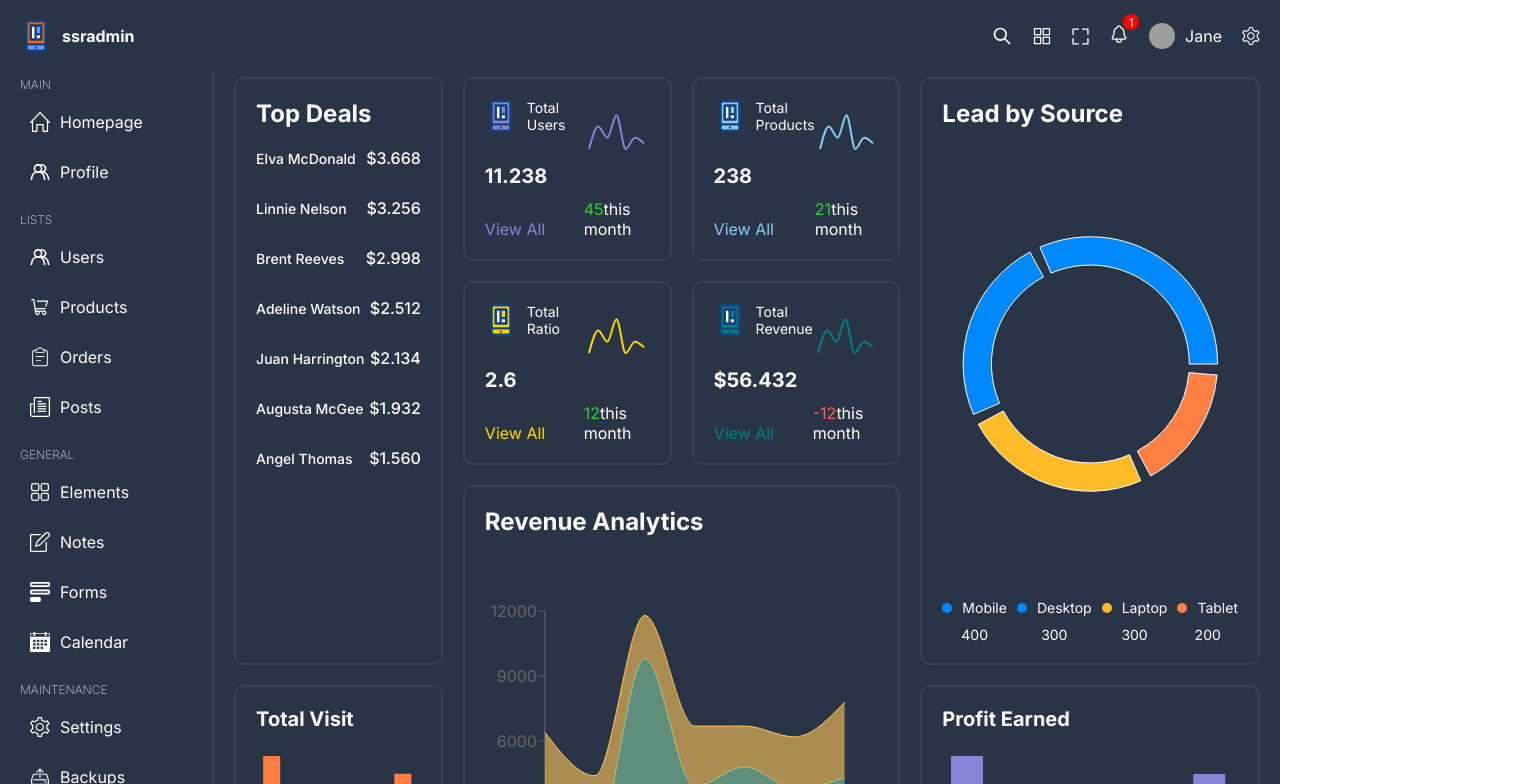
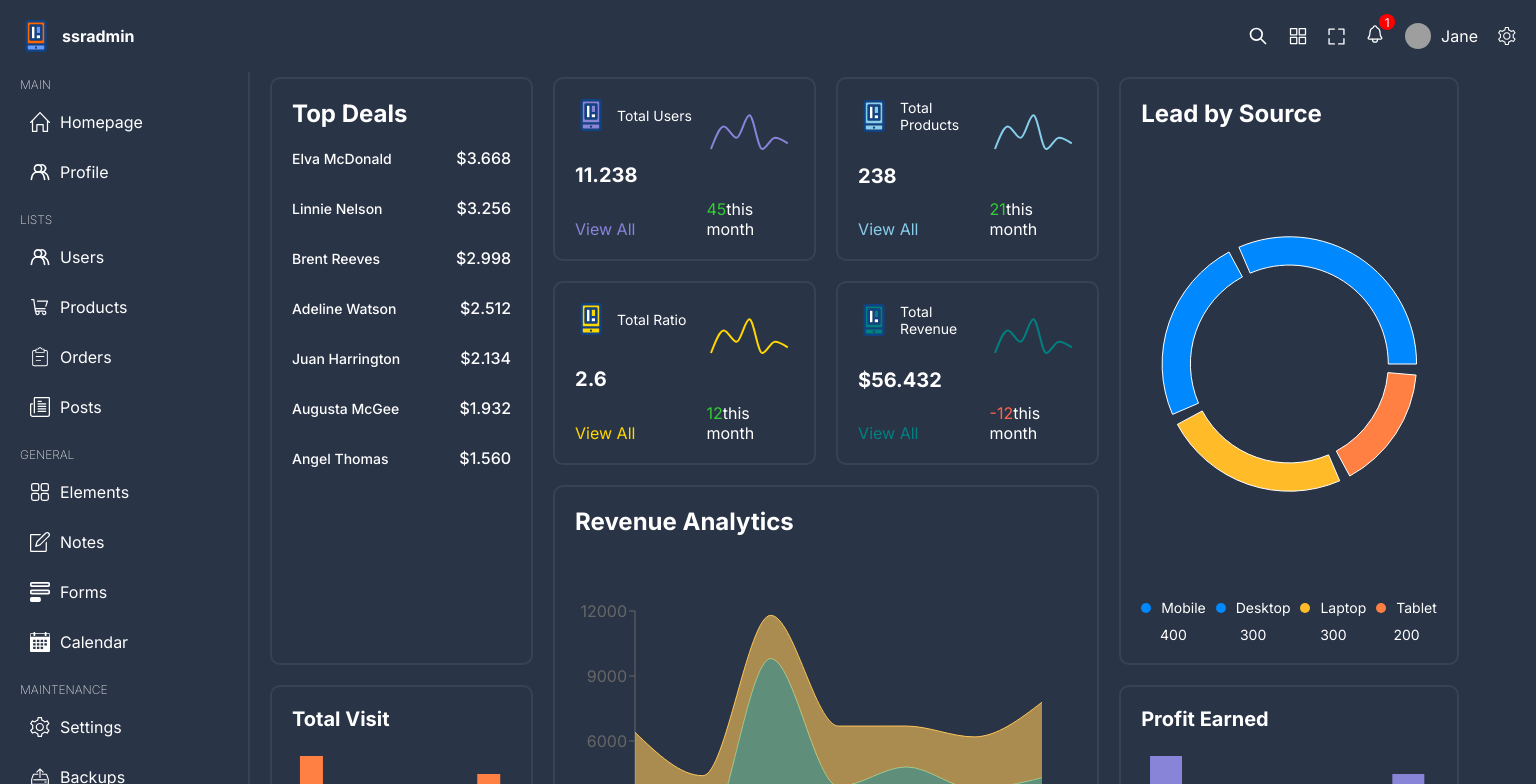
Before and after one commit to ssr0016/Admin-Dashboard-UIDesign, a React (Vite) app: page / in a window 1280 px wide. Shown: the top 784 px of the page, 1536 px wide, since content can reach past the window. Built offline with nearby package versions, Linux system fonts and the light colour scheme; grey boxes are pictures that could not be loaded.

Commit message:
fixing some bug

```diff
--- a/src/styles/global.scss
+++ b/src/styles/global.scss
@@ -16,16 +16,19 @@ a {
   font-family: "Inter", sans-serif;
   background-color: $main-bg;
   color: $main-color;
+  width: 120%;
 }
 
 .container {
   display: flex;
+
 }
 
 .menuContainer {
   width: 250px;
   padding: 5px 20px;
   border-right: 2px solid $soft-bg;
+
 
   @include lg{
     width: max-content;
@@ -34,5 +37,5 @@ a {
 
 .contentContainer {
   padding: 5px 20px;
-  width: 100%;
+  width: 80%;
 }
```
